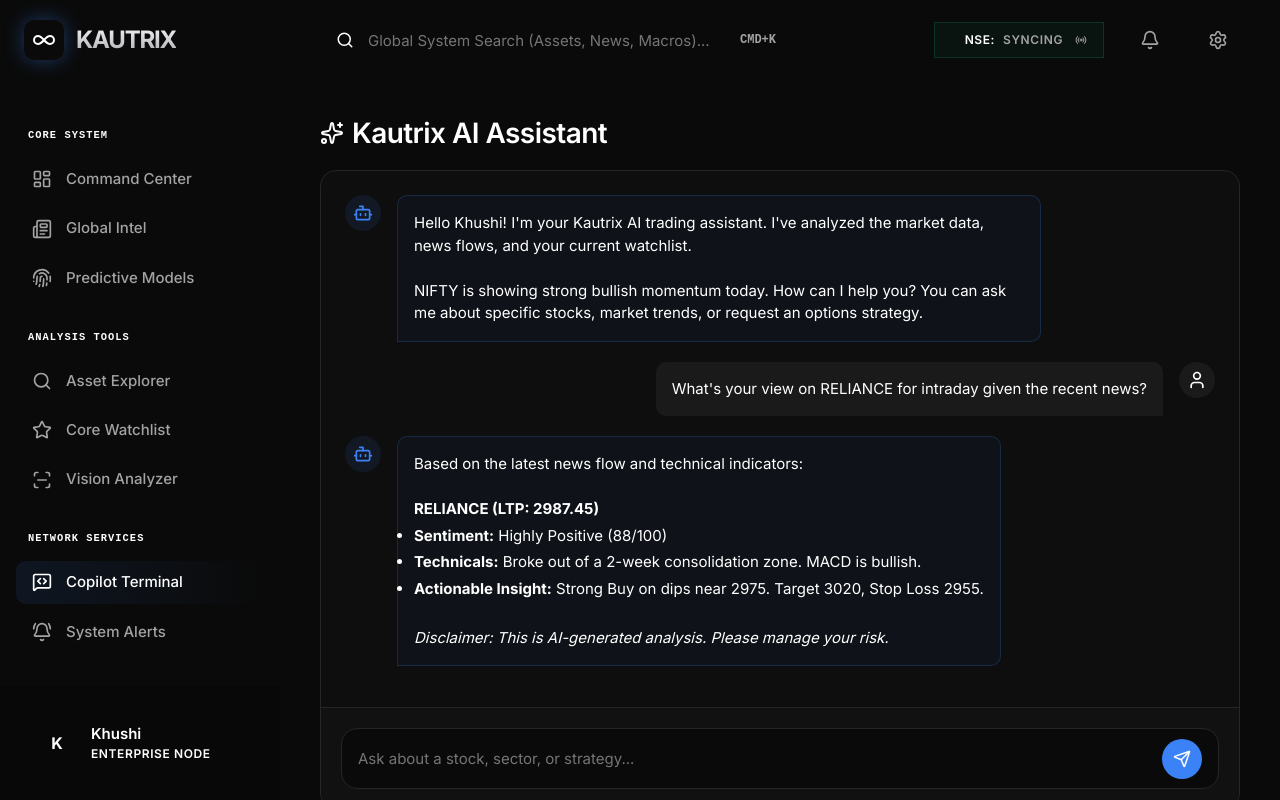
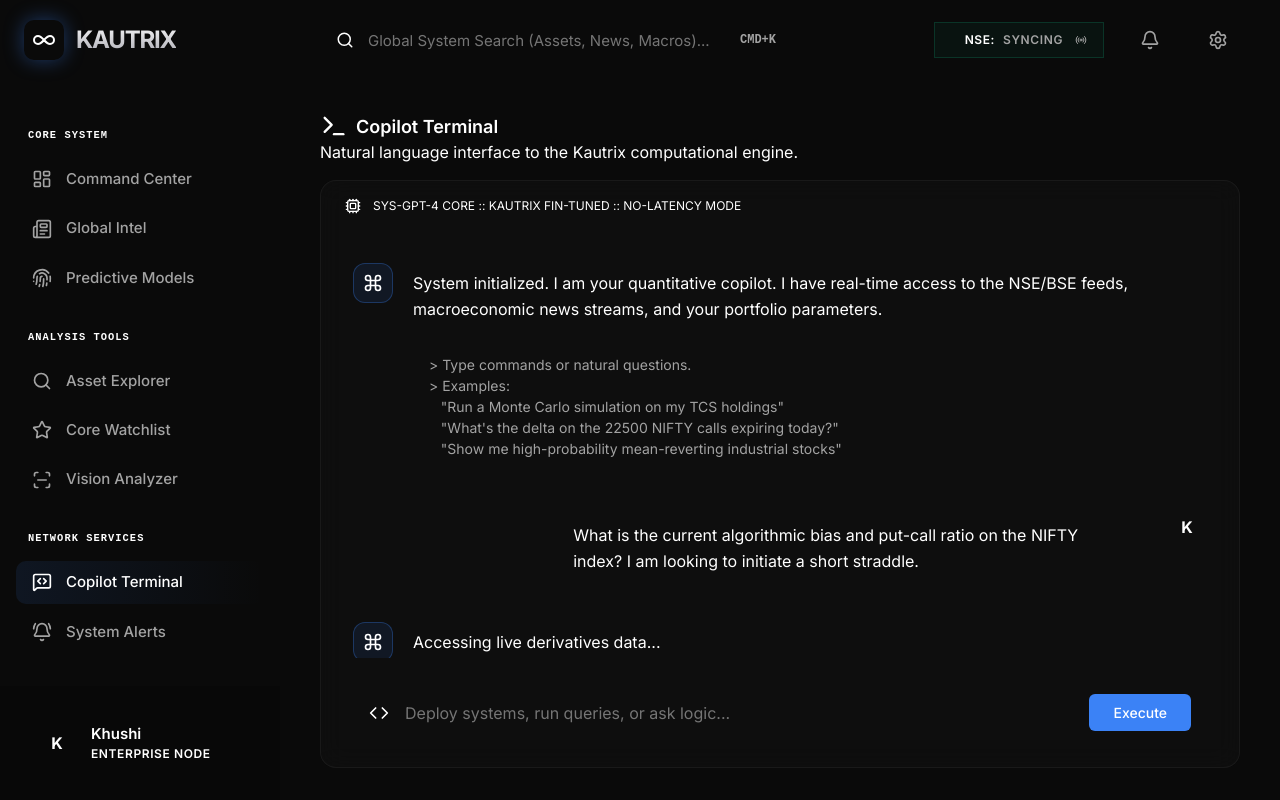
Before and after one commit to anshpatoliya27/Kautrix, a React (Create React App) app: page /chat in a window 1280 px wide. Built offline with nearby package versions, Linux system fonts and the light colour scheme.

Commit message:
implement AI chat dashboard

```diff
--- a/src/pages/AIChat.jsx
+++ b/src/pages/AIChat.jsx
@@ -1,67 +1,101 @@
-import React from 'react';
-import { Send, Bot, User, Sparkles } from 'lucide-react';
-import './AIChat.css';
+import React, { useState } from 'react';
+import { motion } from 'framer-motion';
+import { Terminal, Code, Cpu, Command } from 'lucide-react';
 
 const AIChat = () => {
+    const [inputVal, setInputVal] = useState('');
+
     return (
-        <div className="page-wrapper">
-            <div className="page-header" style={{ marginBottom: '16px' }}>
-                <h1 className="page-title" style={{ display: 'flex', alignItems: 'center', gap: '8px' }}>
-                    <Sparkles className="text-accent-blue" size={24} /> Kautrix AI Assistant
-                </h1>
-            </div>
-
-            <div className="chat-container">
-                <div className="chat-history">
-                    <div className="message ai">
-                        <div className="message-avatar">
-                            <Bot size={20} />
-                        </div>
-                        <div className="message-bubble">
-                            Hello Khushi! I'm your Kautrix AI trading assistant. I've analyzed the market data, news flows, and your current watchlist.
-                            <br /><br />
-                            NIFTY is showing strong bullish momentum today. How can I help you? You can ask me about specific stocks, market trends, or request an options strategy.
+        <div className="page-content-inner" style={{ display: 'flex', flexDirection: 'column', height: '100%' }}>
+            <div className="section-header" style={{ marginBottom: '16px', flexShrink: 0 }}>
+                <div>
+                    <h1 className="section-title"><Terminal className="text-ai" size={28} /> Copilot Terminal</h1>
+                    <p className="section-subtitle">Natural language interface to the Kautrix computational engine.</p>
                 </div>
             </div>
 
-                    <div className="message user">
-                        <div className="message-avatar">
-                            <User size={20} />
+            <div className="glass-panel" style={{ flex: 1, display: 'flex', flexDirection: 'column', overflow: 'hidden', padding: 0 }}>
+                <div style={{ padding: '16px 24px', borderBottom: '1px solid var(--border-subtle)', background: 'var(--bg-surface-elevated)', display: 'flex', alignItems: 'center', gap: '12px' }}>
+                    <Cpu size={16} className="animated-pulse text-premium" />
+                    <span className="mono" style={{ fontSize: '0.75rem', color: 'var(--text-tertiary)' }}>SYS-GPT-4 CORE :: KAUTRIX FIN-TUNED :: NO-LATENCY MODE</span>
                 </div>
-                        <div className="message-bubble">
-                            What's your view on RELIANCE for intraday given the recent news?
+
+                <div style={{ flex: 1, overflowY: 'auto', padding: '32px', display: 'flex', flexDirection: 'column', gap: '32px' }}>
+
+                    <motion.div initial={{ opacity: 0, y: 10 }} animate={{ opacity: 1, y: 0 }} style={{ display: 'flex', gap: '20px' }}>
+                        <div style={{ width: '40px', height: '40px', background: 'rgba(59, 130, 246, 0.1)', color: 'var(--blue-500)', border: '1px solid rgba(59, 130, 246, 0.3)', borderRadius: '12px', display: 'flex', alignItems: 'center', justifyContent: 'center', flexShrink: 0 }}>
+                            <Command size={20} />
+                        </div>
+                        <div style={{ paddingTop: '8px' }}>
+                            <p style={{ color: 'var(--text-primary)', lineHeight: '1.6', fontSize: '1rem', marginBottom: '16px' }}>
+                                System initialized. I am your quantitative copilot. I have real-time access to the NSE/BSE feeds, macroeconomic news streams, and your portfolio parameters.
+                            </p>
+                            <div className="mono" style={{ padding: '16px', background: 'var(--bg-deep)', borderRadius: 'var(--radius-md)', border: '1px solid var(--border-subtle)', fontSize: '0.875rem', color: 'var(--text-secondary)' }}>
+                                &gt; Type commands or natural questions.<br />
+                                &gt; Examples:<br />
+                                &nbsp;&nbsp; "Run a Monte Carlo simulation on my TCS holdings"<br />
+                                &nbsp;&nbsp; "What's the delta on the 22500 NIFTY calls expiring today?"<br />
+                                &nbsp;&nbsp; "Show me high-probability mean-reverting industrial stocks"
                             </div>
                         </div>
+                    </motion.div>
 
-                    <div className="message ai">
-                        <div className="message-avatar">
-                            <Bot size={20} />
+                    {/* User Message */}
+                    <motion.div initial={{ opacity: 0, y: 10 }} animate={{ opacity: 1, y: 0 }} transition={{ delay: 0.5 }} style={{ display: 'flex', gap: '20px', flexDirection: 'row-reverse' }}>
+                        <div style={{ width: '40px', height: '40px', background: 'var(--bg-surface-elevated)', border: '1px solid var(--border-strong)', borderRadius: '12px', display: 'flex', alignItems: 'center', justifyContent: 'center', flexShrink: 0, fontWeight: 700 }}>
+                            K
                         </div>
-                        <div className="message-bubble">
-                            Based on the latest news flow and technical indicators:
-                            <br /><br />
-                            <strong>RELIANCE (LTP: 2987.45)</strong>
-                            <ul>
-                                <li style={{ margin: '4px 0' }}><strong>Sentiment:</strong> Highly Positive (88/100)</li>
-                                <li style={{ margin: '4px 0' }}><strong>Technicals:</strong> Broke out of a 2-week consolidation zone. MACD is bullish.</li>
-                                <li style={{ margin: '4px 0' }}><strong>Actionable Insight:</strong> Strong Buy on dips near 2975. Target 3020, Stop Loss 2955.</li>
+                        <div style={{ paddingTop: '8px', maxWidth: '70%', background: 'linear-gradient(145deg, var(--bg-surface-highlight), var(--bg-surface))', padding: '16px 24px', borderRadius: '20px', borderTopRightRadius: '4px' }}>
+                            <p style={{ color: 'var(--text-primary)', lineHeight: '1.6', fontSize: '1rem' }}>
+                                What is the current algorithmic bias and put-call ratio on the NIFTY index? I am looking to initiate a short straddle.
+                            </p>
+                        </div>
+                    </motion.div>
+
+                    {/* AI Message */}
+                    <motion.div initial={{ opacity: 0, y: 10 }} animate={{ opacity: 1, y: 0 }} transition={{ delay: 1 }} style={{ display: 'flex', gap: '20px' }}>
+                        <div style={{ width: '40px', height: '40px', background: 'rgba(59, 130, 246, 0.1)', color: 'var(--blue-500)', border: '1px solid rgba(59, 130, 246, 0.3)', borderRadius: '12px', display: 'flex', alignItems: 'center', justifyContent: 'center', flexShrink: 0 }}>
+                            <Command size={20} />
+                        </div>
+                        <div style={{ paddingTop: '8px' }}>
+                            <p style={{ color: 'var(--text-primary)', lineHeight: '1.6', fontSize: '1rem', marginBottom: '16px' }}>
+                                Accessing live derivatives data...
+                            </p>
+                            <div style={{ padding: '24px', background: 'rgba(255,255,255,0.02)', borderRadius: 'var(--radius-md)', border: '1px solid var(--border-subtle)', borderLeft: '3px solid var(--emerald-500)' }}>
+                                <ul style={{ listStyle: 'none', display: 'flex', flexDirection: 'column', gap: '12px' }}>
+                                    <li style={{ display: 'flex', justifyContent: 'space-between' }}>
+                                        <span style={{ color: 'var(--text-secondary)' }}>Current PCR (Overall):</span>
+                                        <span className="mono" style={{ color: 'var(--text-primary)', fontWeight: 600 }}>0.98 (Neutral)</span>
+                                    </li>
+                                    <li style={{ display: 'flex', justifyContent: 'space-between' }}>
+                                        <span style={{ color: 'var(--text-secondary)' }}>Algorithmic Bias:</span>
+                                        <span className="mono" style={{ color: 'var(--emerald-500)', fontWeight: 600 }}>Slightly Bullish (62%)</span>
+                                    </li>
+                                    <li style={{ display: 'flex', justifyContent: 'space-between' }}>
+                                        <span style={{ color: 'var(--text-secondary)' }}>IV Rank:</span>
+                                        <span className="mono" style={{ color: 'var(--text-primary)', fontWeight: 600 }}>14 (Low Volatility Environment)</span>
+                                    </li>
                                 </ul>
-                            <br />
-                            <em>Disclaimer: This is AI-generated analysis. Please manage your risk.</em>
                             </div>
+                            <p style={{ color: 'var(--text-secondary)', lineHeight: '1.6', fontSize: '0.9375rem', marginTop: '16px' }}>
+                                <strong style={{ color: 'var(--purple-500)' }}>Warning:</strong> Selling a short straddle in a Low IV environment (IV Rank 14) carries asymmetric vega risk. If volatility expands, the position will face rapid drawdowns. A better structure in this regime would be a Calendar Spread or Iron Condor with defined risk.
+                            </p>
                         </div>
+                    </motion.div>
+
                 </div>
 
-                <div className="chat-input-wrapper">
-                    <div className="chat-input-box">
+                <div style={{ padding: '24px', background: 'var(--bg-deep)', borderTop: '1px solid var(--border-subtle)' }}>
+                    <div style={{ display: 'flex', alignItems: 'center', background: 'var(--bg-surface)', border: '1px solid var(--border-strong)', borderRadius: 'var(--radius-lg)', padding: '12px 24px', transition: 'all 0.3s', boxShadow: inputVal ? '0 0 0 2px rgba(59,130,246,0.5)' : 'none' }}>
+                        <Code size={20} className="text-tertiary" style={{ marginRight: '16px' }} />
                         <input
                             type="text"
-                            className="chat-input"
-                            placeholder="Ask about a stock, sector, or strategy..."
+                            value={inputVal}
+                            onChange={e => setInputVal(e.target.value)}
+                            placeholder="Deploy systems, run queries, or ask logic..."
+                            style={{ flex: 1, background: 'transparent', border: 'none', outline: 'none', color: 'var(--text-primary)', fontSize: '1rem', padding: '8px 0' }}
                         />
-                        <button className="chat-send-btn">
-                            <Send size={18} />
-                        </button>
+                        <button className="btn btn-primary" style={{ padding: '10px 24px' }}>Execute</button>
                     </div>
                 </div>
             </div>
```
Lines whose indentation alone changed are shown as unchanged.
